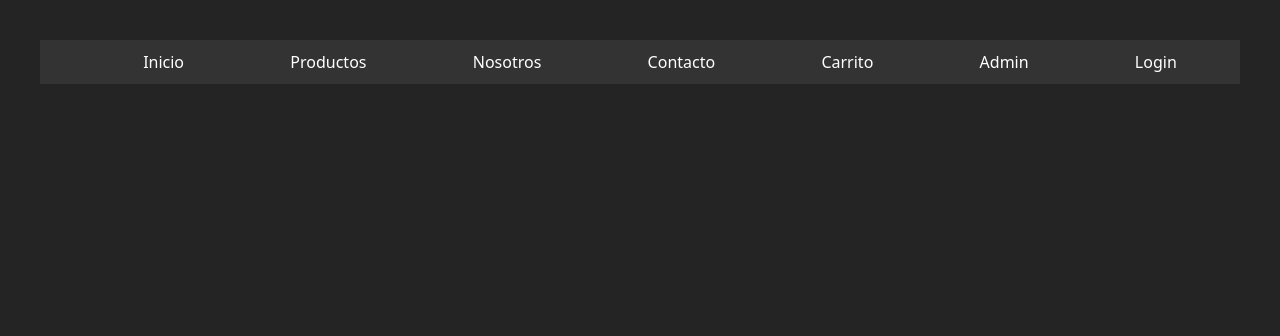
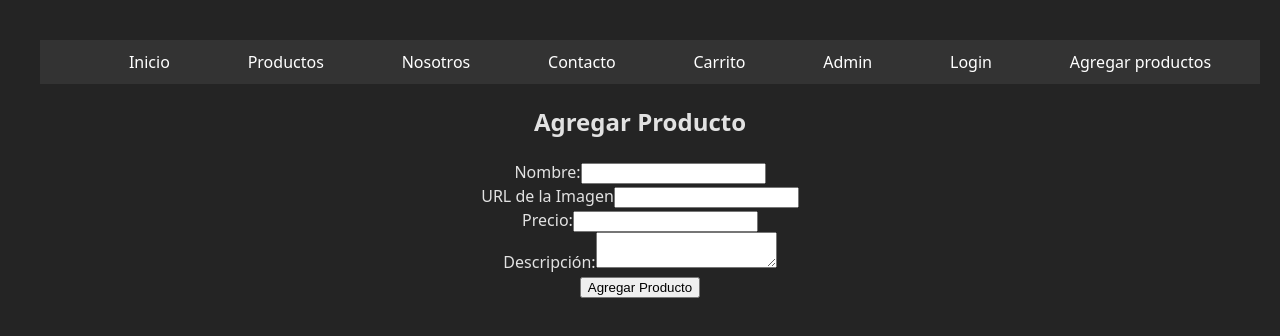
Before and after one commit to ferwargit/e-commerce-test2, a React (Vite) app in the folder e-commerce-2.0/: page /admin/agregarProductos in a window 1280 px wide. Shown: the top 336 px of the page. Built offline with nearby package versions, Linux system fonts and the light colour scheme; no server answers; sample sign-in values are in the browser's storage.

Commit message:
Implementar formulario para agregar productos y mejorar la gestión de autenticación en el contexto. Se actualizó el componente Admin para redirigir según el estado de autenticación y se realizaron ajustes en el componente Nav para mostrar enlaces condicionales.

```diff
--- a/e-commerce-2.0/src/App.jsx
+++ b/e-commerce-2.0/src/App.jsx
@@ -1,15 +1,15 @@
+import "./App.css";
+import Home from "./layouts/Home";
 import { BrowserRouter as Router, Routes, Route } from "react-router-dom";
+import Nav from "./components/Nav";
 import ProductosContainer from "./components/ProductosContainer";
-import Home from "./layouts/Home";
-import Nav from "./components/Nav";
 import Carrito from "./components/Carrito";
 import About from "./components/About";
 import Contacto from "./components/Contacto";
 import ProductoDetalle from "./components/ProductoDetalle";
-import Login from "./components/Login";
+import Admin from "./components/Admin";
 import Login2 from "./components/Login2";
-import Admin from "./components/Admin";
-import "./App.css";
+import FormularioProducto from "./components/FormularioProducto";
 
 function App() {
   return (
@@ -18,17 +18,6 @@ function App() {
         <Nav />
         <Routes>
           <Route path="/" element={<Home />} />
-          {/* <Route
-            path="/login"
-            element={
-              <Login
-                user={usuarioLogeado}
-                admin={adminLogeado}
-                setLogeadoAdmin={manejarAdmin}
-                setLogeadoUser={manejarUser}
-              />
-            }
-          /> */}
           <Route path="/login" element={<Login2 />} />
           <Route path="/productos" element={<ProductosContainer />} />
           <Route path="/carrito" element={<Carrito />} />
@@ -36,6 +25,10 @@ function App() {
           <Route path="/contacto" element={<Contacto />} />
           <Route path="/productos/:id" element={<ProductoDetalle />} />
           <Route path="/admin" element={<Admin />} />
+          <Route
+            path="/admin/agregarProductos"
+            element={<FormularioProducto />}
+          />
         </Routes>
       </div>
     </Router>
--- /dev/null
+++ b/e-commerce-2.0/src/assets/requests.js
@@ -0,0 +1,28 @@
+export const agregarProducto = (producto) => {
+  return new Promise(async (res, rej) => {
+    try {
+      const respuesta = await fetch(
+        "https://6869ee8c2af1d945cea2cfff.mockapi.io/productos",
+        {
+          method: "POST",
+          headers: {
+            "Content-Type": "application/json",
+          },
+          body: JSON.stringify(producto),
+        }
+      );
+
+      if (!respuesta.ok) {
+        throw new Error("Error al agregar el producto.");
+      }
+      const data = await respuesta.json();
+      console.log("Producto agregado:", data);
+      res(data);
+      //alert('Producto agregado correctamente');
+    } catch (error) {
+      console.error(error.message);
+      //alert('Hubo un problema al agregar el producto.');
+      rej(error.message);
+    }
+  });
+};
--- a/e-commerce-2.0/src/components/Admin.jsx
+++ b/e-commerce-2.0/src/components/Admin.jsx
@@ -1,19 +1,15 @@
 import { Navigate } from "react-router-dom";
-import { useAuthContext } from "../context/AuthContext";
+import { useAuthContext } from "../context/AuthContext.jsx";
 
-function Admin() {
-  const { user } = useAuthContext();
+export default function Admin() {
+  const { admin } = useAuthContext();
 
-  if (!user) {
+  if (!admin) {
     return <Navigate to="/login" replace />;
   }
-
   return (
     <div>
-      <h1>Panel de administración</h1>
-      <p>Administra tus productos, pedidos y usuarios aquí</p>
+      <p>Componente Admin</p>
     </div>
   );
 }
-
-export default Admin;
--- /dev/null
+++ b/e-commerce-2.0/src/components/FormularioProducto.jsx
@@ -0,0 +1,118 @@
+import { useState } from "react";
+import { dispararSweetBasico } from "../assets/SweetAlert";
+import { agregarProducto } from "../assets/requests";
+import { useAuthContext } from "../context/AuthContext";
+import { Navigate } from "react-router-dom";
+
+function FormularioProducto({}) {
+  const { admin } = useAuthContext();
+
+  const [producto, setProducto] = useState({
+    name: "",
+    price: "",
+    description: "",
+    image: "",
+  });
+
+  const validarFormulario = () => {
+    if (!producto.name.trim()) {
+      return "El nombre es obligatorio.";
+    }
+    if (!producto.price || producto.price <= 0) {
+      return "El precio debe ser mayor a 0.";
+    }
+    console.log(producto.description.trim());
+    if (!producto.description.trim() || producto.description.length < 10) {
+      return "La descripción debe tener al menos 10 caracteres.";
+    }
+    if (!producto.image.trim()) {
+      return "La url de la imgaen no debe estar vacía";
+    } else {
+      return true;
+    }
+  };
+
+  const handleChange = (e) => {
+    const { name, value } = e.target;
+    setProducto({ ...producto, [name]: value });
+  };
+
+  const handleSubmit2 = (e) => {
+    e.preventDefault();
+    const validarForm = validarFormulario();
+    if (validarForm == true) {
+      agregarProducto(producto)
+        .then((data) => {
+          setProducto({ name: "", price: "", description: "", image: "" });
+        })
+        .catch((error) => {
+          dispararSweetBasico(
+            "Hubo un problema al agregar el producto",
+            error,
+            "error",
+            "Cerrar"
+          );
+        });
+    } else {
+      dispararSweetBasico(
+        "Error en la carga de producto",
+        validarForm,
+        "error",
+        "Cerrar"
+      );
+    }
+  };
+
+  if (!admin) {
+    return <Navigate to="/login" replace />;
+  }
+
+  return (
+    <form onSubmit={handleSubmit2}>
+      <h2>Agregar Producto</h2>
+      <div>
+        <label>Nombre:</label>
+        <input
+          type="text"
+          name="name"
+          value={producto.name}
+          onChange={handleChange}
+          required
+        />
+      </div>
+      <div>
+        <label>URL de la Imagen</label>
+        <input
+          type="text"
+          name="image"
+          value={producto.image}
+          onChange={handleChange}
+          required
+        />
+      </div>
+      <div>
+        <label>Precio:</label>
+        <input
+          type="number"
+          name="price"
+          value={producto.price}
+          onChange={handleChange}
+          required
+          min="0"
+        />
+      </div>
+      <div>
+        <label>Descripción:</label>
+        <textarea
+          name="description"
+          value={producto.description}
+          onChange={handleChange}
+          required
+        />
+      </div>
+      <button type="submit">Agregar Producto</button>
+    </form>
+  );
+}
+
+export default FormularioProducto;
--- a/e-commerce-2.0/src/components/Nav.jsx
+++ b/e-commerce-2.0/src/components/Nav.jsx
@@ -1,12 +1,20 @@
+import { useContext } from "react";
 import { Link } from "react-router-dom";
-import { useContext } from "react";
-import { CarritoContext } from "../context/CarritoContext";
+import { CarritoContext, CarritoProvider } from "../context/CarritoContext";
+import { useAuthContext } from "../context/AuthContext";
 
-function Nav() {
-  const productosCarrito = useContext(CarritoContext);
-
+function Nav({}) {
+  const { productosCarrito } = useContext(CarritoContext);
+  const { user, admin } = useAuthContext();
   return (
-    <nav style={{ backgroundColor: "#333", color: "white", padding: "10px" }}>
+    <nav
+      style={{
+        backgroundColor: "#333",
+        color: "white",
+        padding: "10px",
+        width: "100%",
+      }}
+    >
       <ul
         style={{
           listStyle: "none",
@@ -55,16 +63,35 @@ function Nav() {
             </span>
           </Link>
         </li>
-        <li>
-          <Link to="/admin" style={{ color: "white", textDecoration: "none" }}>
-            Admin
-          </Link>
-        </li>
+        {admin ? (
+          <li>
+            <Link
+              to="/admin"
+              style={{ color: "white", textDecoration: "none" }}
+            >
+              Admin
+            </Link>
+          </li>
+        ) : (
+          <></>
+        )}
         <li>
           <Link to="/login" style={{ color: "white", textDecoration: "none" }}>
             Login
           </Link>
         </li>
+        {admin ? (
+          <li>
+            <Link
+              to="/admin/agregarProductos"
+              style={{ color: "white", textDecoration: "none" }}
+            >
+              Agregar productos
+            </Link>
+          </li>
+        ) : (
+          <></>
+        )}
       </ul>
     </nav>
   );
--- a/e-commerce-2.0/src/context/AuthContext.jsx
+++ b/e-commerce-2.0/src/context/AuthContext.jsx
@@ -1,22 +1,37 @@
 import { createContext, useState, useContext } from "react";
 
-// Crear el contexto de autenticación
 const AuthContext = createContext();
+
 export function AuthProvider({ children }) {
-  const [user, setUser] = useState(null);
+  // 🔄 Cargar desde localStorage si existe
+  const storedUser = localStorage.getItem("user");
+  const storedIsAdmin = localStorage.getItem("isAdmin") === "true";
+
+  const [user, setUser] = useState(storedUser || null);
+  const [admin, setAdmin] = useState(storedUser ? storedIsAdmin : false);
 
   const login = (username) => {
-    // Simulando la creación de un token (en una app real, esto sería generado por un servidor)
     const token = `fake-token-${username}`;
     localStorage.setItem("authToken", token);
+    localStorage.setItem("user", username);
+
+    const isAdmin = username === "admin";
+    localStorage.setItem("isAdmin", isAdmin.toString());
+
     setUser(username);
+    setAdmin(isAdmin);
   };
+
   const logout = () => {
     localStorage.removeItem("authToken");
+    localStorage.removeItem("user");
+    localStorage.removeItem("isAdmin");
     setUser(null);
+    setAdmin(false);
   };
+
   return (
-    <AuthContext.Provider value={{ user, login, logout }}>
+    <AuthContext.Provider value={{ user, login, logout, admin }}>
       {children}
     </AuthContext.Provider>
   );
```
Also changed, not shown: e-commerce-2.0/src/components/Login2.jsx (+67 -25 lines).
